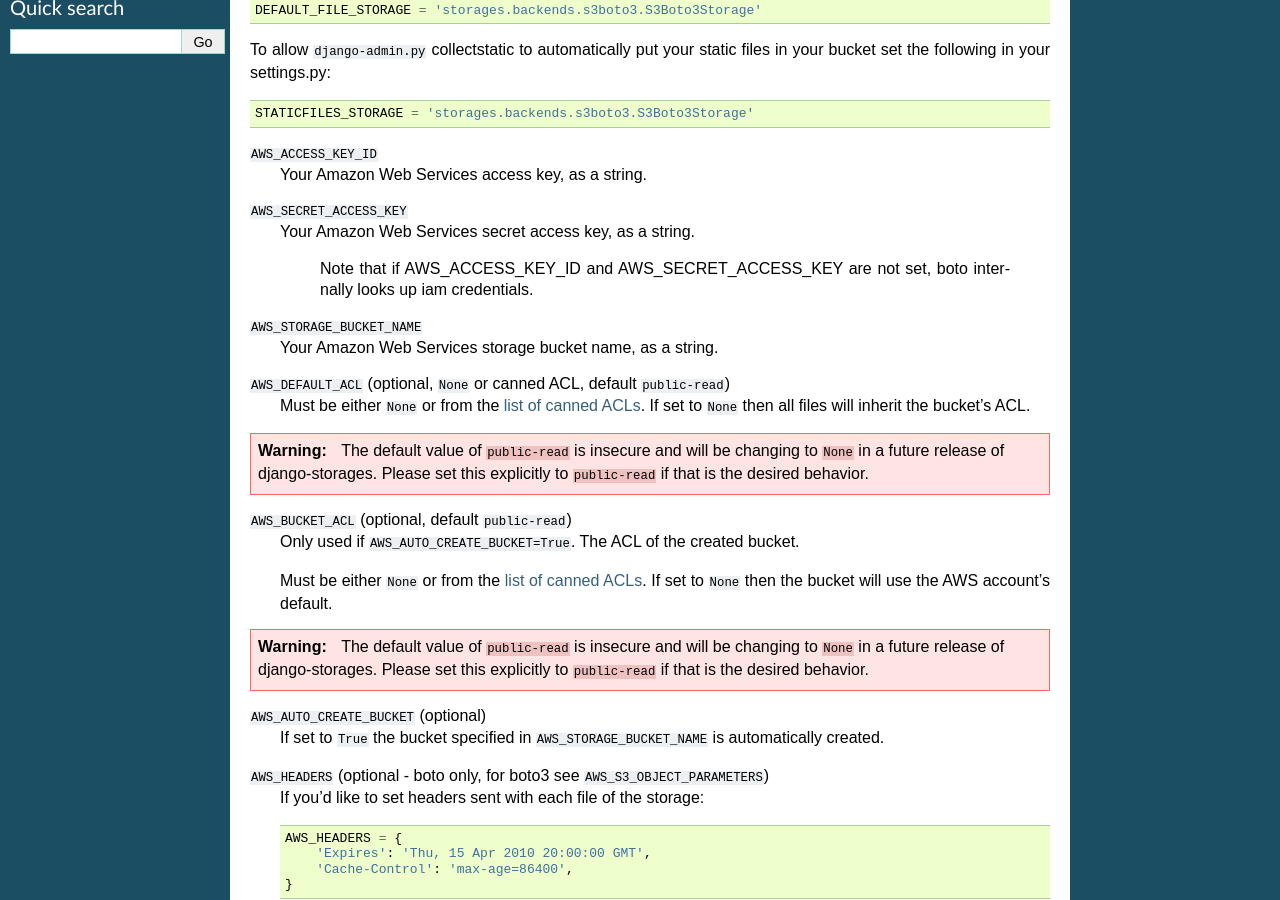
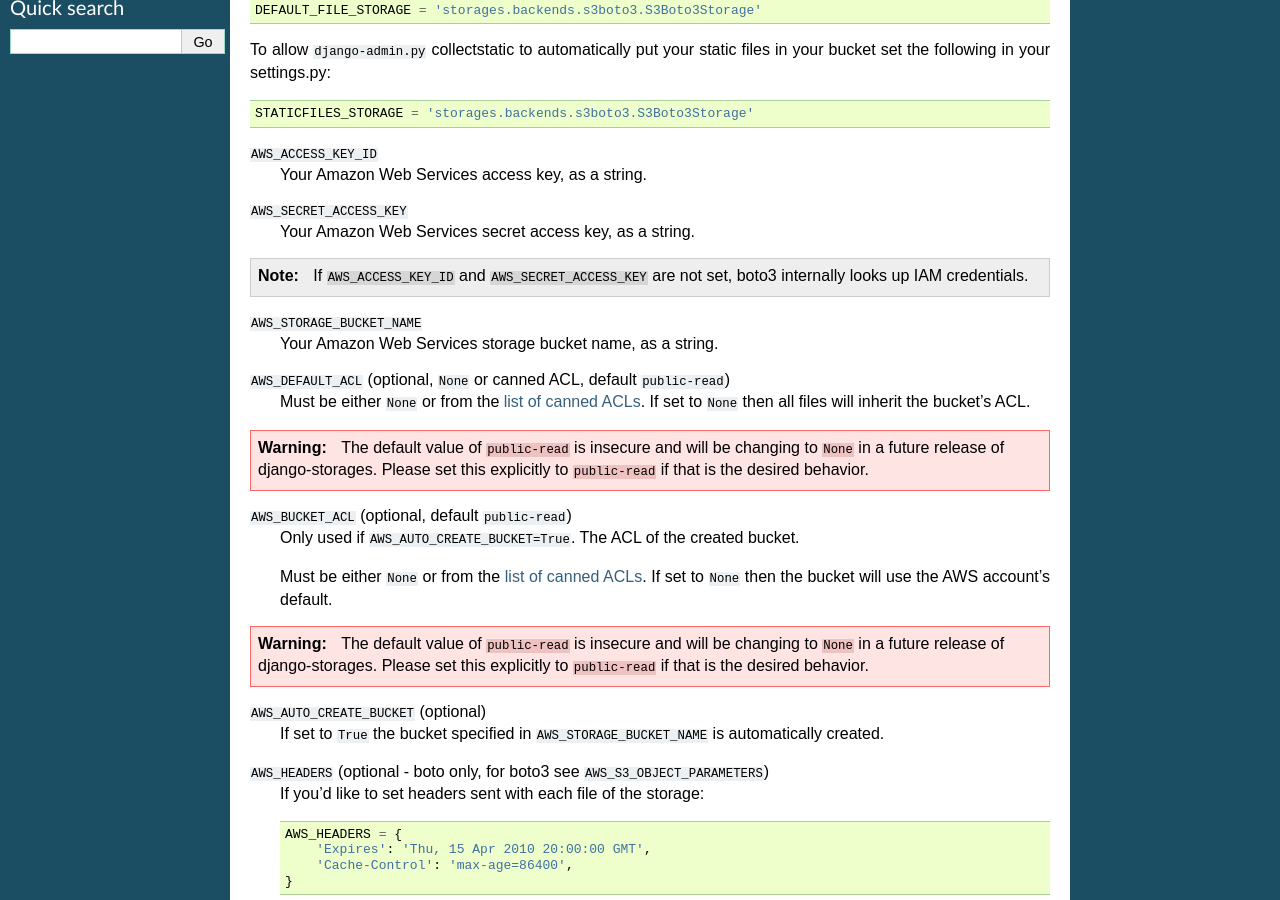
Before and after one commit to jschneier/django-storages, a Sphinx documentation site: the page built from docs/backends/amazon-S3.rst, in a window 1280 px wide and 900 px high, scrolled down 383 px. Built offline with Sphinx 7.4.7, drawn with Linux system fonts in a browser that asks for light colours.

Commit message:
Update amazon-S3.rst

```diff
--- a/docs/backends/amazon-S3.rst
+++ b/docs/backends/amazon-S3.rst
@@ -28,7 +28,9 @@
 ``AWS_SECRET_ACCESS_KEY``
     Your Amazon Web Services secret access key, as a string.
 
-      Note that if AWS_ACCESS_KEY_ID and AWS_SECRET_ACCESS_KEY are not set, boto internally looks up iam credentials.
+.. note::
+
+      If ``AWS_ACCESS_KEY_ID`` and ``AWS_SECRET_ACCESS_KEY`` are not set, boto3 internally looks up IAM credentials.
 
 ``AWS_STORAGE_BUCKET_NAME``
     Your Amazon Web Services storage bucket name, as a string.
```
